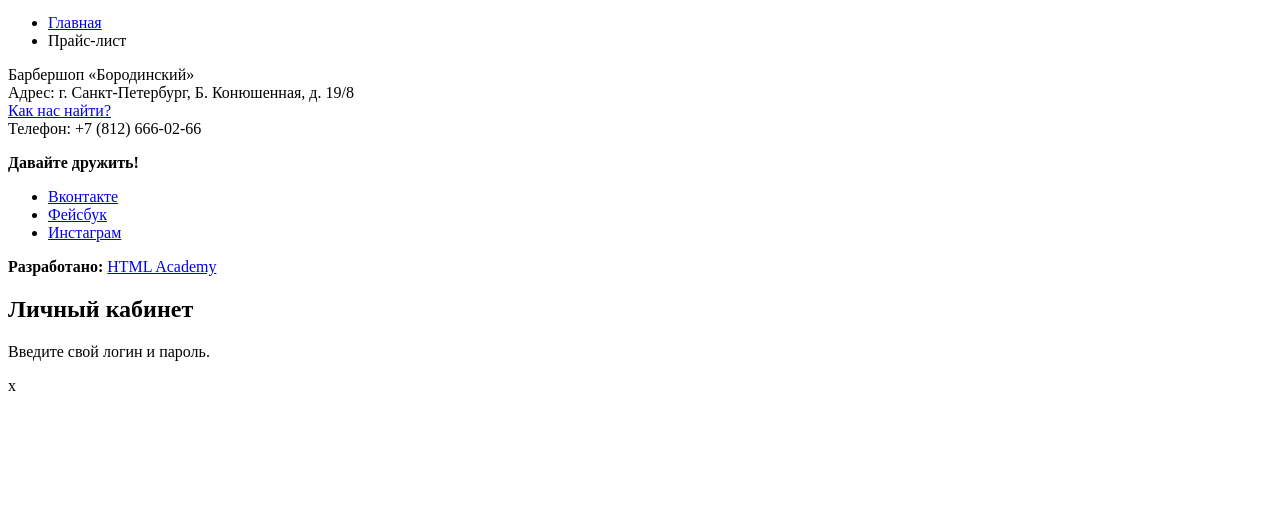
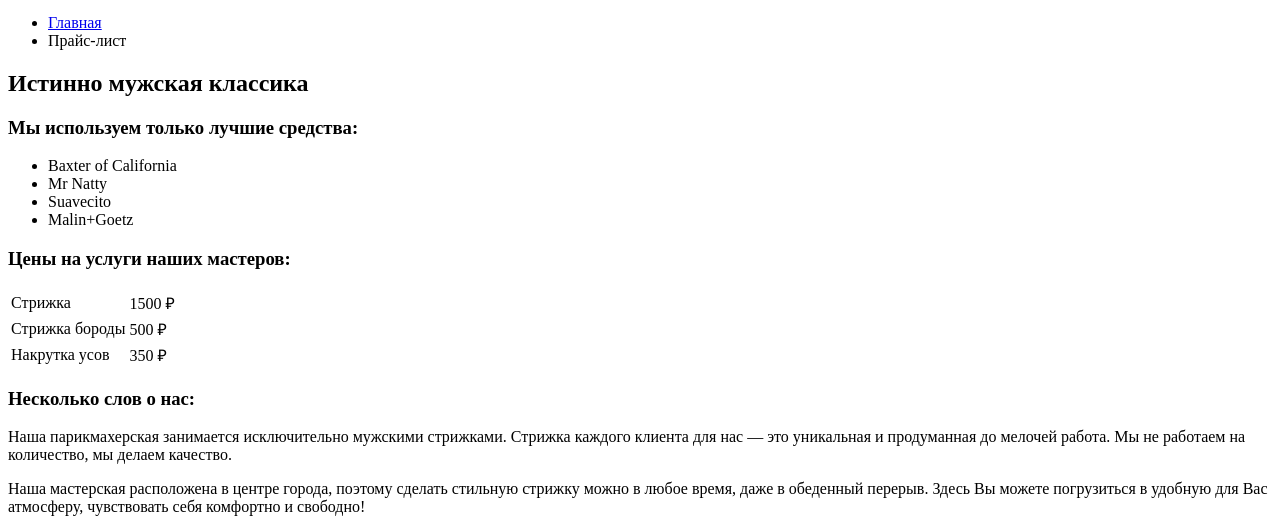
Before and after one commit to Somov-Eugene/982685-barbershop-25, a plain HTML site: page price.html in a window 1280 px wide. Shown: the part 232-761 px from the top of the page. Drawn offline with Linux system fonts and the light colour scheme.

Commit message:
price.html: сделан набросок разметки прайс-листа «Барбершопа»

```diff
--- a/price.html
+++ b/price.html
@@ -5,7 +5,6 @@
     <title>HTML Academy: Барбершоп</title>
   </head>
   <body>
-
     <header class="main-header">
       <nav class="main-navigation">
         <a class="main-header-logo" href="index.html">
@@ -32,7 +31,43 @@
         <li class="breadcrumbs-current">Прайс-лист</li>
       </ul>
 
+      <div class="classic">
+        <h2>Истинно мужская классика</h2>
+      </div>
 
+      <section class="resources">
+        <h3>Мы используем только лучшие средства:</h3>
+        <ul>
+          <li>Baxter of California</li>
+          <li>Mr Natty</li>
+          <li>Suavecito</li>
+          <li>Malin+Goetz</li>
+        </ul>
+      </section>
+
+      <section class="price">
+        <h3>Цены на услуги наших мастеров:</h3>
+        <table class="price-table">
+          <tr>
+            <td>Стрижка</td>
+            <td>1500 ₽</td>
+          </tr>
+          <tr>
+            <td>Стрижка бороды</td>
+            <td>500 ₽</td>
+          </tr>
+          <tr>
+            <td>Накрутка усов</td>
+            <td>350 ₽</td>
+          </tr>
+        </table>
+      </section>
+
+      <section class="about">
+        <h3 class="about-title">Несколько слов о нас:</h3>
+        <p class="about-column-left">Наша парикмахерская занимается исключительно мужскими стрижками. Стрижка каждого клиента для нас — это уникальная и продуманная до мелочей работа. Мы не работаем на количество, мы делаем качество.</p>
+        <p class="about-column-right">Наша мастерская расположена в центре города, поэтому сделать стильную стрижку можно в любое время, даже в обеденный перерыв. Здесь Вы можете погрузиться в удобную для Вас атмосферу, чувствовать себя комфортно и свободно!</p>
+      </section>
     </main>
 
     <footer class="main-footer">
```
